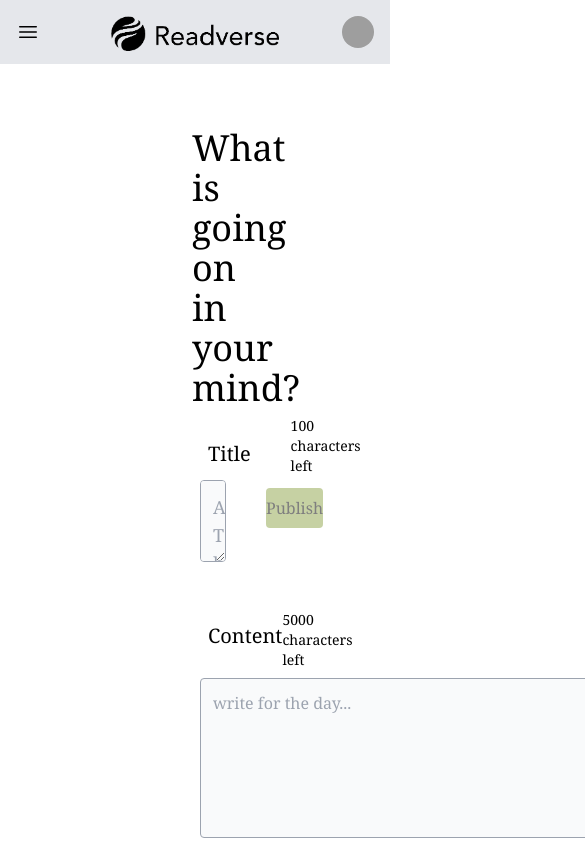
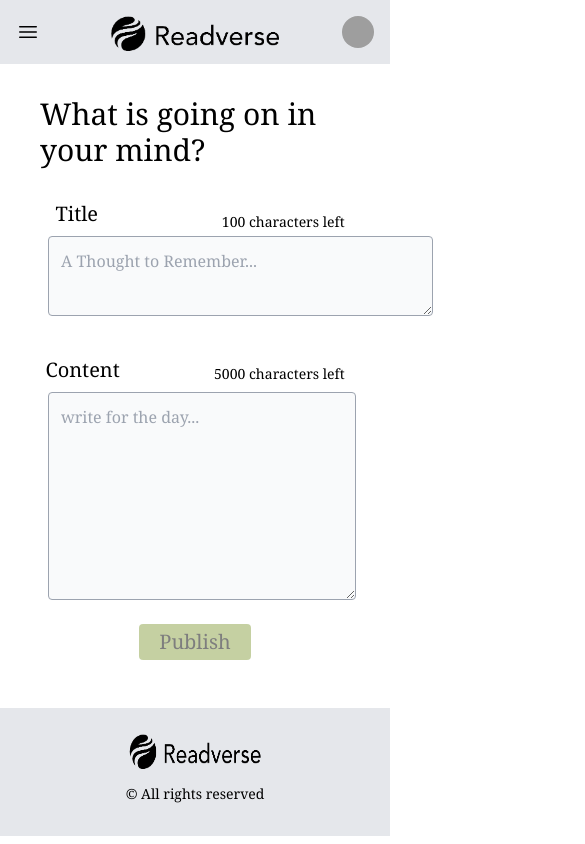
Before and after one commit to chirag-63/Readverse, a React (Vite) app in the folder frontend/: page /create in a window 390 px wide. Shown: the top 844 px of the page, 585 px wide, since content can reach past the window. Built offline with nearby package versions, Linux system fonts and the light colour scheme; sample sign-in values are in the browser's storage; grey boxes are pictures that could not be loaded.

Commit message:
improved phone view

```diff
--- a/frontend/src/pages/Create.tsx
+++ b/frontend/src/pages/Create.tsx
@@ -14,13 +14,12 @@
     return (
         <div>
             <Appbar />
-            <form>
-                <div className="min-h-96 mt-32 mb-4 mx-40">
+            <div className="min-h-96 mt-24 lg:mt-32 mb-4 mx-2 lg:mx-40">
                 <div className="min-h-44">
-                        <h1 className="text-4xl font-medium mx-8 mb-2 ml-8 font-serif">
+                    <h1 className="lg:text-4xl text-3xl font-medium mx-4 mb-2 ml-8 font-serif">
                         What is going on in your mind?
                     </h1>
-                        <div className="flex justify-between ml-2 mr-[370px]">
+                    <div className="flex justify-between ml-[2%] mr-[10%] md:ml-2 md:mr-[30%]">
                         <div className="mx-10 text-xl">
                             <Heading label={'Title'} />
                         </div>
@@ -35,16 +34,16 @@
                         }}
                             value={title}
                             name="title"
-                                className="mx-10 w-[800px] outline-none border-[1px] border-gray-400 bg-gray-50 p-3 mb-10 rounded min-h-14 max-h-24 text-lg font-serif"
+                            className="mx-10 w-[800px] min-w-[385px] outline-none border-[1px] border-gray-400 bg-gray-50 p-3 mb-10 rounded min-h-20 max-h-20 text-base lg:text-lg font-serif"
                             placeholder="A Thought to Remember..."
                         />
-                            <div className='mr-48 w-28 h-10 rounded' style={{ cursor: (submitConditionFail) ? 'not-allowed' : 'pointer' }}>
+                        <div className='hidden md:flex md:mr-48 md:w-28 md:h-10 rounded' style={{ cursor: (submitConditionFail) ? 'not-allowed' : 'pointer' }}>
                             <Button onClick={publish} label='Publish' type='green' disabled={submitConditionFail} />
                         </div>
                     </div>
                 </div>
-                    <div className="ml-10 mr-40 text-xl font-serif pb-8">
-                        <div className='flex items-center justify-between mx-2 mb-2' >
+                <div className="flex flex-col justify-center text-xl font-serif pb-8">
+                    <div className='ml-[10%] mr-[10%] md:ml-10 md:mr-40 flex items-center justify-between mx-2 mb-2' >
                         <div>Content </div>
                         <div className={`text-sm mt-2 ${contentCount < 0 ? 'text-red-600' : ''}`} >
                             {`${contentCount} characters left`}
@@ -56,12 +55,16 @@
                     }}
                         value={content}
                         name="content"
-                            className="w-[1000px] outline-none border-[1px] border-gray-400 bg-gray-50 p-3 mb-10 rounded min-h-40 max-h-[3000px] text-base font-serif"
+                        className="w-[82.3%] mx-10 outline-none border-[1px] border-gray-400 bg-gray-50 p-3 mb-6 md:mb-10 rounded min-h-52 max-h-[1500px] text-base font-serif"
                         placeholder="write for the day..."
                     />
+                    <div className="md:hidden flex justify-center"    >
+                        <div className='rounded w-28 h-9' style={{ cursor: (submitConditionFail) ? 'not-allowed' : 'pointer' }}>
+                            <Button onClick={publish} label='Publish' type='green' disabled={submitConditionFail} />
                         </div>
                     </div>
-            </form>
+                </div>
+            </div>
             <Footer />
         </div>
     )
```
Lines whose indentation alone changed are shown as unchanged.
